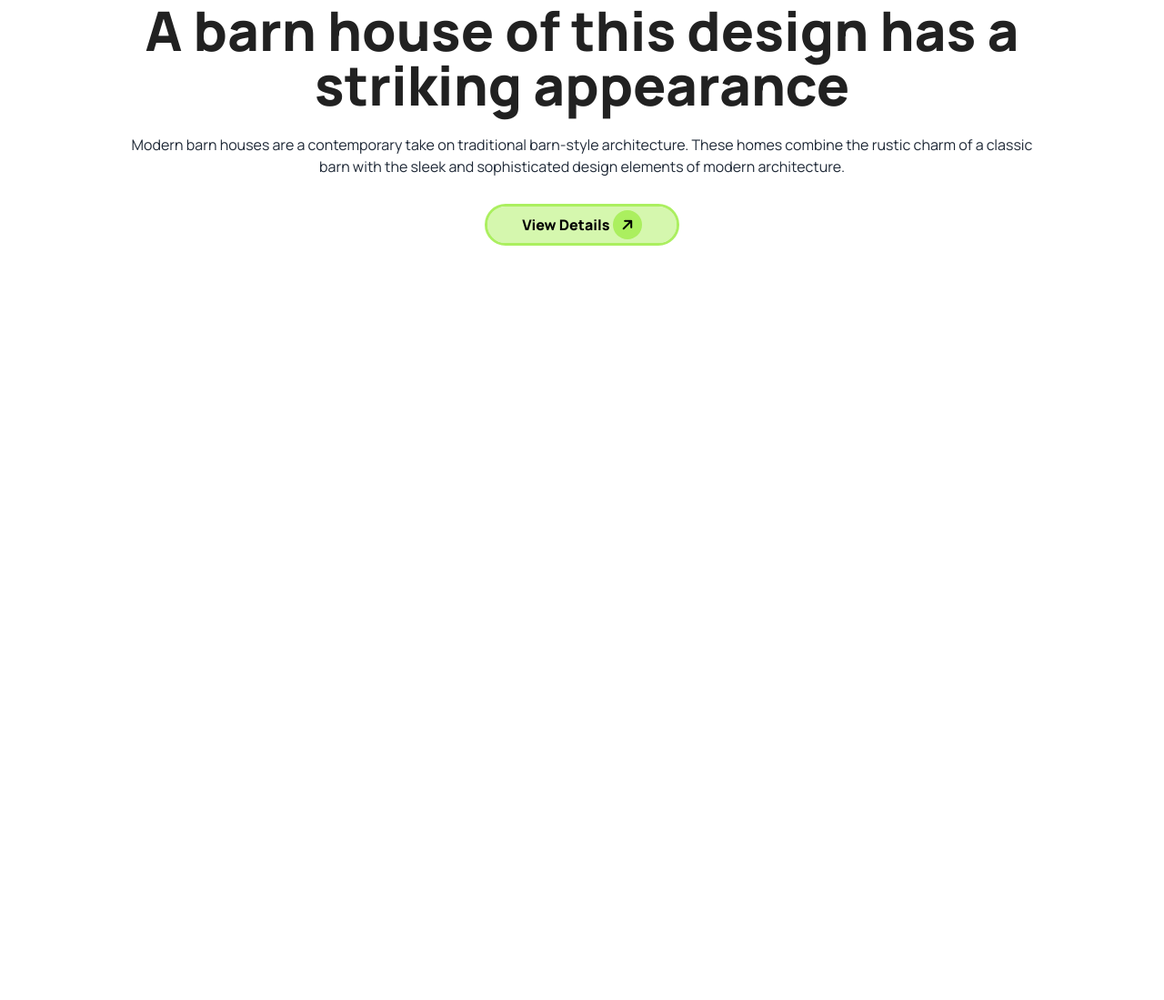
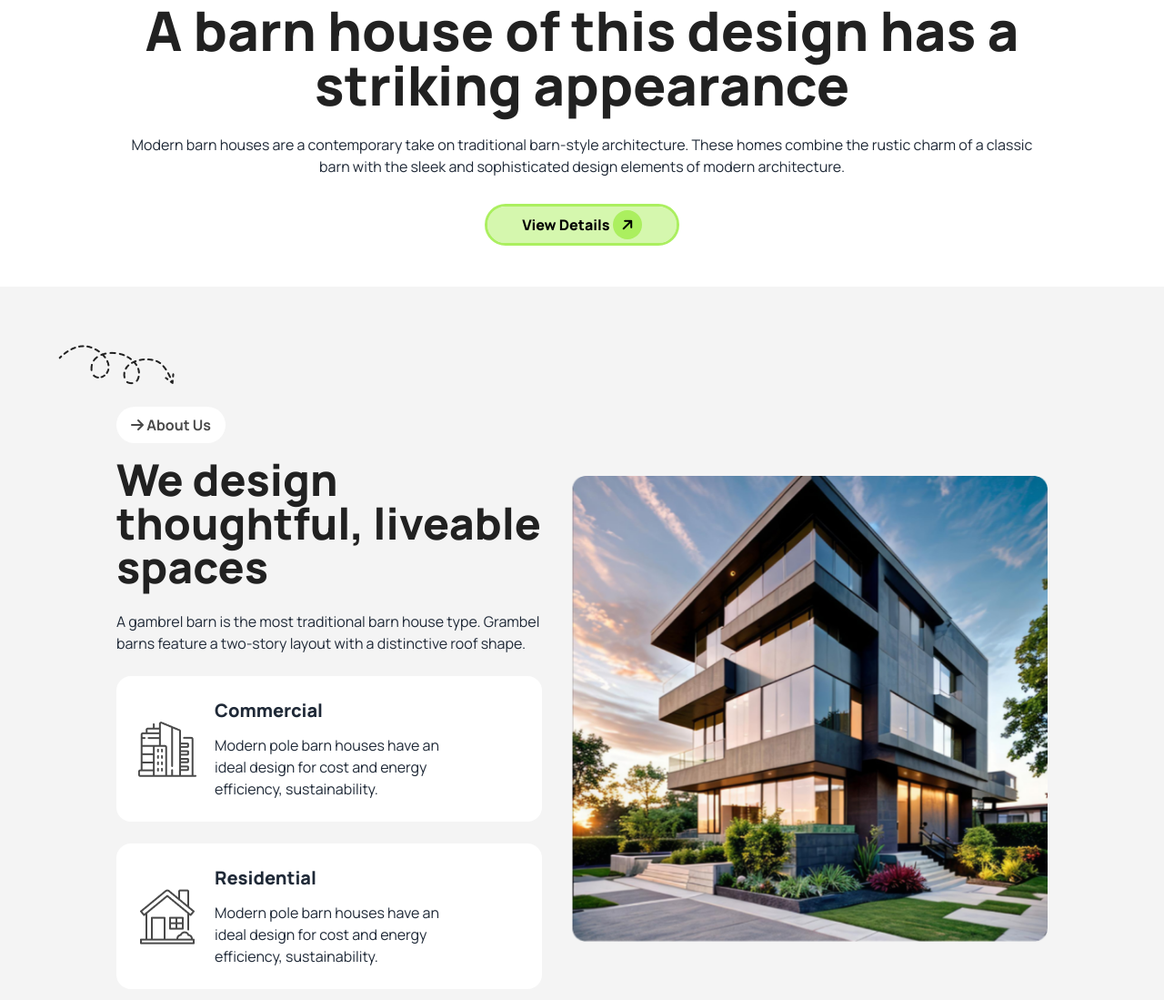
Before and after one commit to samiuzaman/Assignment-Three, a plain HTML site: page index.html in a window 1280 px wide. Shown: the part 487-1586 px from the top of the page at 91% size. Before the commit the page ends 800 px from the top, so only its background shows below. Drawn offline with nearby package versions, Linux system fonts and the light colour scheme.

Commit message:
About us Sectio Code

```diff
--- a/index.html
+++ b/index.html
@@ -27,7 +27,7 @@
     <script src="https://cdn.tailwindcss.com"></script>
   </head>
   <body class="font-[Manrope]">
-    <header class="w-11/12 lg:w-4/5 mx-auto">
+    <header class="w-11/12 lg:w-4/5 mx-auto pb-12">
       <!-- Nav Section Code Start Here -->
       <nav>
         <div class="navbar bg-base-100">
@@ -124,8 +124,61 @@
         </button>
       </div>
     </header>
-    <main>
+    <main class="bg-[#F4F4F4] py-16">
       <!-- About Us Section Code Start Here -->
+      <div class="w-11/12 lg:w-4/5 mx-auto text-center lg:text-left">
+        <img
+          class="relative right-16 hidden lg:block"
+          src="assets/Vector.png"
+          alt="vector image"
+        />
+        <div class="mt-6 lg:flex lg:justify-between lg:items-center lg:gap-8">
+          <div class="lg:w-1/2">
+            <button
+              class="bg-white text-[#494949] font-bold py-2 px-4 rounded-full"
+            >
+              <i class="fa-solid fa-arrow-right"></i> About Us
+            </button>
+            <h2
+              class="text-3xl lg:text-5xl text-[#212121] font-extrabold stroke-[#212121] mt-4 mb-6"
+            >
+              We design thoughtful, liveable spaces
+            </h2>
+            <p class="mb-6">
+              A gambrel barn is the most traditional barn house type. Grambel
+              barns feature a two-story layout with a distinctive roof shape.
+            </p>
+
+            <div
+              class="flex items-start lg:items-center gap-5 bg-white p-6 lg:pr-20 rounded-2xl mb-6"
+            >
+              <img src="assets/commercial.png" alt="Commercial Image" />
+              <div class="text-left">
+                <h3 class="text-xl font-extrabold mb-3">Commercial</h3>
+                <p>
+                  Modern pole barn houses have an ideal design for cost and
+                  energy efficiency, sustainability.
+                </p>
+              </div>
+            </div>
+            <div
+              class="flex items-start lg:items-center gap-5 bg-white p-6 lg:pr-20 rounded-2xl"
+            >
+              <img src="assets/residential.png" alt="Residential Image" />
+              <div class="text-left">
+                <h3 class="text-xl font-extrabold mb-3">Residential</h3>
+                <p>
+                  Modern pole barn houses have an ideal design for cost and
+                  energy efficiency, sustainability.
+                </p>
+              </div>
+            </div>
+          </div>
+          <div class="mt-6">
+            <img src="assets/rectangle_house.png" alt="Rectangle Image" />
+          </div>
+        </div>
+      </div>
     </main>
     <footer></footer>
   </body>
```
Also changed, not shown: assets/rectangle_house.png (renamed from assets/Rectangle.png).
